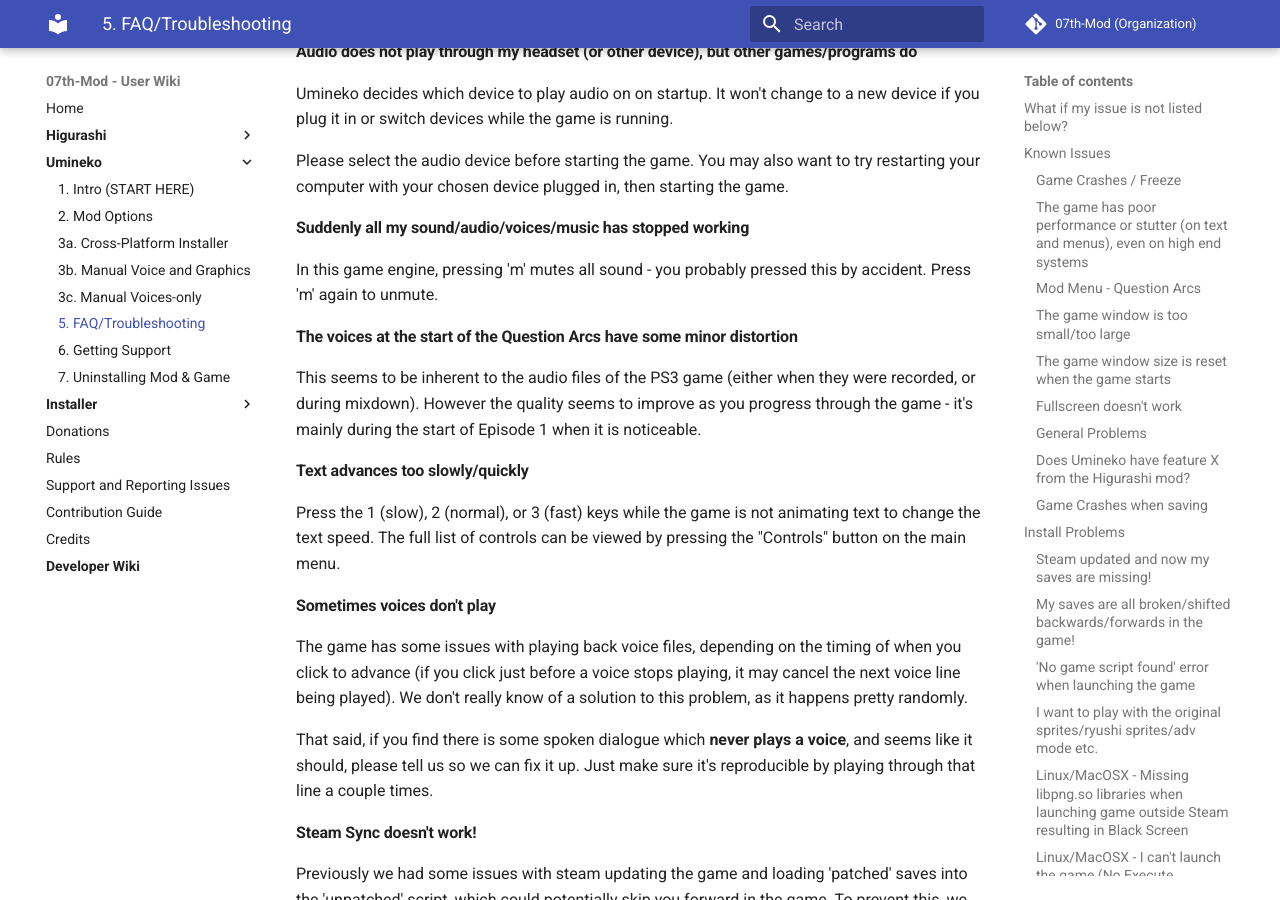
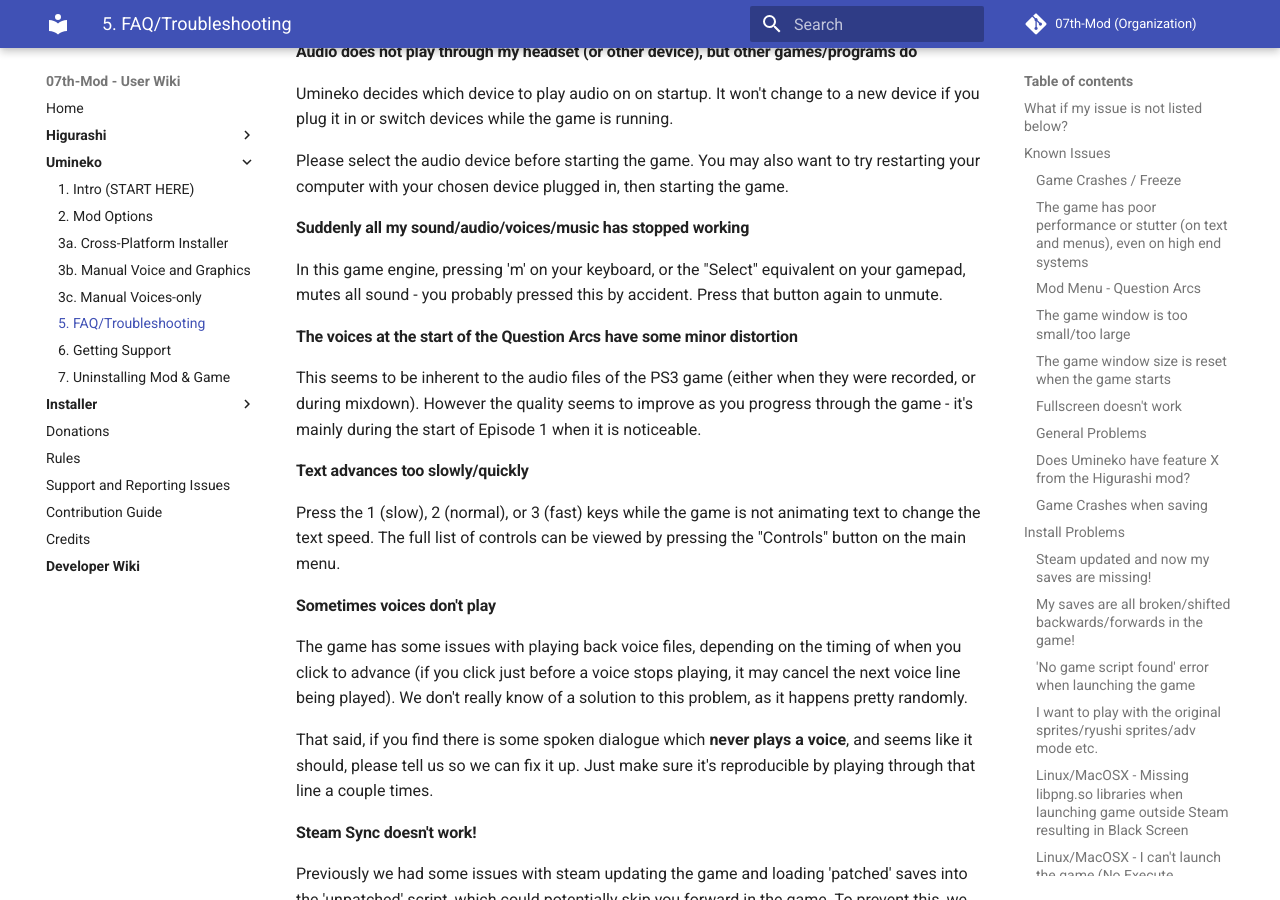
Before and after one commit to 07th-mod/wiki, an MkDocs documentation site: the page built from docs/Umineko/Umineko-Part-0-TroubleShooting-and-FAQ.md, in a window 1280 px wide and 900 px high, scrolled down 6055 px. Built offline with MkDocs 1.6.1 and Material for MkDocs 9.7.7, drawn with Linux system fonts in a browser that asks for light colours.

Commit message:
Update Umineko-Part-0-TroubleShooting-and-FAQ.md

```diff
--- a/docs/Umineko/Umineko-Part-0-TroubleShooting-and-FAQ.md
+++ b/docs/Umineko/Umineko-Part-0-TroubleShooting-and-FAQ.md
@@ -202,7 +202,7 @@
 
 #### Suddenly all my sound/audio/voices/music has stopped working
 
-In this game engine, pressing 'm' mutes all sound - you probably pressed this by accident. Press 'm' again to unmute.
+In this game engine, pressing 'm' on your keyboard, or the "Select" equivalent on your gamepad, mutes all sound - you probably pressed this by accident. Press that button again to unmute.
 
 #### The voices at the start of the Question Arcs have some minor distortion
 
```
